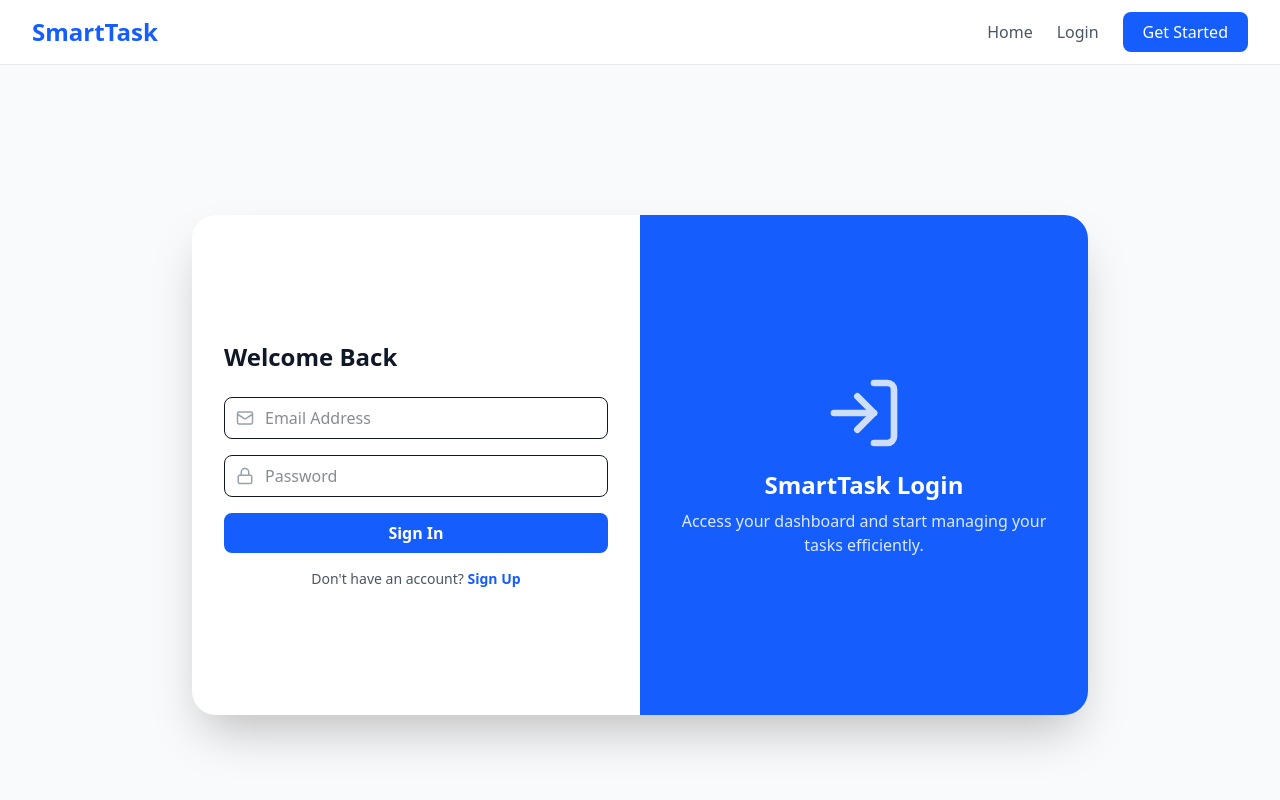
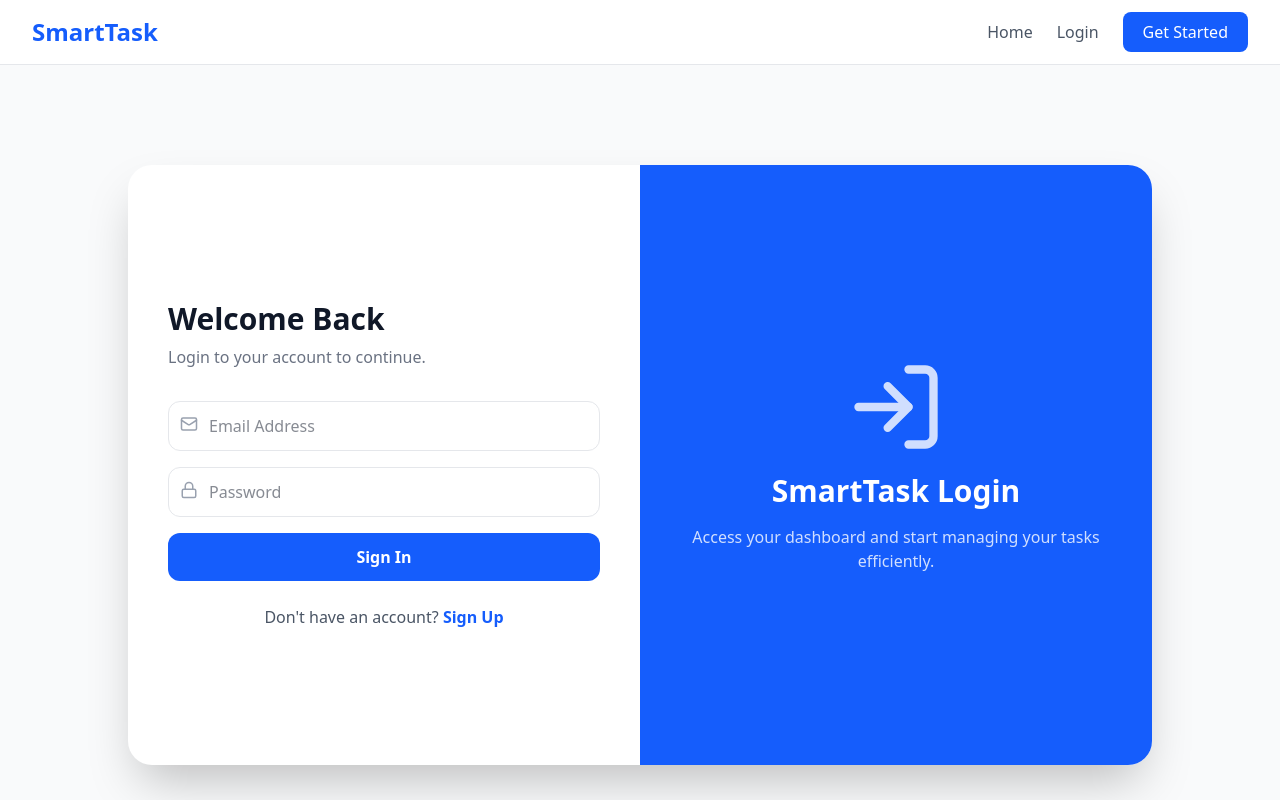
Before and after one commit to alhaz-431/front-smarttask, a Next.js app: page /login in a window 1280 px wide. Shown: the top 800 px of the page. Built offline with nearby package versions, Linux system fonts and the light colour scheme; no server answers.

Commit message:
update: signup and login page with correct input fields and layout

```diff
--- a/src/app/(auth)/login/page.tsx
+++ b/src/app/(auth)/login/page.tsx
@@ -26,11 +26,11 @@ export default function LoginPage() {
       setUser(response.data.user);
       toast.success("Welcome back!");
 
-      // রোল অনুযায়ী রিডাইরেকশন লজিক
+      // রোল অনুযায়ী রিডাইরেকশন
       const role = response.data.user?.role;
       if (role === "admin") router.push("/dashboard/admin");
       else if (role === "manager") router.push("/dashboard/manager");
-      else router.push("/dashboard/projects"); // ডিফল্ট পাথ
+      else router.push("/dashboard/projects");
 
       router.refresh();
     } catch (error: any) {
@@ -42,35 +42,44 @@ export default function LoginPage() {
 
   return (
     <div className="min-h-screen flex items-center justify-center bg-gray-50 p-4">
-      <div className="flex w-full max-w-4xl bg-white rounded-3xl shadow-2xl overflow-hidden min-h-[500px]">
+      <div className="flex w-full max-w-5xl bg-white rounded-3xl shadow-2xl overflow-hidden min-h-[600px]">
 
         {/* বাম পাশ: ফর্ম */}
-        <div className="w-full lg:w-1/2 p-8 flex flex-col justify-center">
-          <h2 className="text-2xl font-bold text-gray-900 mb-6">Welcome Back</h2>
+        <div className="w-full lg:w-1/2 p-10 flex flex-col justify-center">
+          <h2 className="text-3xl font-bold mb-2">Welcome Back</h2>
+          <p className="text-gray-500 mb-8">Login to your account to continue.</p>
+
           <form onSubmit={handleSubmit} className="space-y-4">
+            {/* Email Field */}
             <div className="relative">
-              <Mail className="absolute left-3 top-3 text-gray-400" size={18} />
-              <input type="email" placeholder="Email Address" className="w-full pl-10 py-2 border rounded-lg focus:ring-2 focus:ring-blue-500 outline-none" onChange={(e) => setFormData({ ...formData, email: e.target.value })} required />
+              <Mail className="absolute left-3 top-3.5 text-gray-400" size={18} />
+              <input type="email" placeholder="Email Address" className="w-full pl-10 pr-4 py-3 border border-gray-200 rounded-xl outline-none focus:ring-2 focus:ring-blue-500"
+                value={formData.email} onChange={(e) => setFormData({ ...formData, email: e.target.value })} required />
             </div>
+
+            {/* Password Field */}
             <div className="relative">
-              <Lock className="absolute left-3 top-3 text-gray-400" size={18} />
-              <input type="password" placeholder="Password" className="w-full pl-10 py-2 border rounded-lg focus:ring-2 focus:ring-blue-500 outline-none" onChange={(e) => setFormData({ ...formData, password: e.target.value })} required />
+              <Lock className="absolute left-3 top-3.5 text-gray-400" size={18} />
+              <input type="password" placeholder="Password" className="w-full pl-10 pr-4 py-3 border border-gray-200 rounded-xl outline-none focus:ring-2 focus:ring-blue-500"
+                value={formData.password} onChange={(e) => setFormData({ ...formData, password: e.target.value })} required />
             </div>
-            <button disabled={loading} className="w-full bg-blue-600 text-white py-2 rounded-lg font-semibold hover:bg-blue-700 transition flex justify-center">
+
+            <button disabled={loading} className="w-full bg-blue-600 text-white py-3 rounded-xl font-semibold hover:bg-blue-700 transition flex items-center justify-center">
               {loading ? <Loader2 className="animate-spin" /> : "Sign In"}
             </button>
           </form>
-          <p className="text-center mt-4 text-sm text-gray-600">
+
+          <p className="mt-6 text-center text-gray-600">
             Don't have an account? <Link href="/signup" className="text-blue-600 font-bold hover:underline">Sign Up</Link>
           </p>
         </div>
 
         {/* ডান পাশ: ভিজ্যুয়াল স্লাইড */}
-        <div className="hidden lg:flex w-1/2 bg-blue-600 items-center justify-center text-white p-8 text-center">
+        <div className="hidden lg:flex w-1/2 bg-blue-600 p-10 items-center justify-center text-white text-center">
           <div>
-            <LogIn size={80} className="mx-auto mb-4 opacity-80" />
-            <h3 className="text-2xl font-bold">SmartTask Login</h3>
-            <p className="text-blue-100 mt-2">Access your dashboard and start managing your tasks efficiently.</p>
+            <LogIn size={100} className="mx-auto mb-4 opacity-80" />
+            <h3 className="text-3xl font-bold mb-4">SmartTask Login</h3>
+            <p className="opacity-80">Access your dashboard and start managing your tasks efficiently.</p>
           </div>
         </div>
       </div>
```
